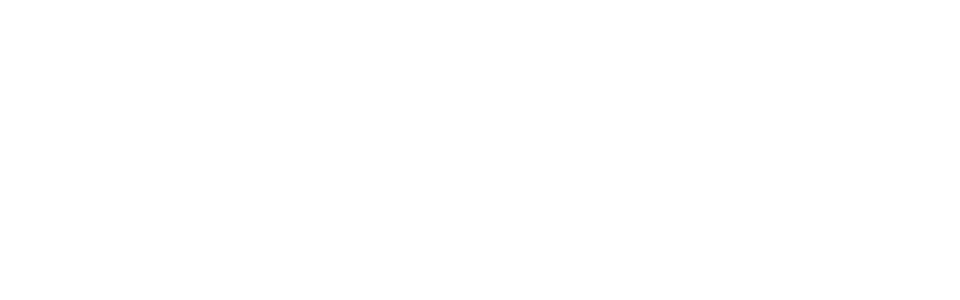
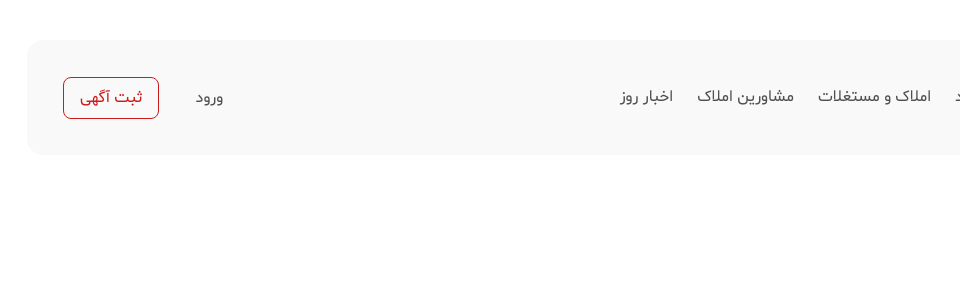
Before and after one commit to rezaian-dev/saghfinoo, a React (Vite) app: page /realestates in a window 1280 px wide. Before the commit this address had no page. Shown: the top 300 px of the page, without its empty margins (320-1280 px from the left). Built offline with nearby package versions, Linux system fonts and the light colour scheme.

Commit message:
Added header realestates page

```diff
--- a/src/layouts/Header/Header.jsx
+++ b/src/layouts/Header/Header.jsx
@@ -42,7 +42,7 @@
       <div
         className={clsx("menu-desktop", {
           "md:bg-gray-2": (pathname !== "/" || pathname !== "/home-pro-user"), // Apply background color if on rent page
-        })}
+        "bg-gray-2": pathname ==="/realestates" })}
       >
         {/* Navigation container with desktop layout */}
         <div className="child:md:flex child:hidden">
--- /dev/null
+++ b/src/pages/Realestates/Realestates.jsx
@@ -0,0 +1,14 @@
+import React from "react";
+import Header from "../../layouts/Header/Header";
+
+export default function Realestates() {
+  return (
+    <>
+      <header className="realestates__header">
+        <div className="container">
+          <Header />
+        </div>
+      </header>
+    </>
+  );
+}
--- a/src/routes/routes.jsx
+++ b/src/routes/routes.jsx
@@ -6,6 +6,7 @@
 const HomeProUser = lazy(() => import("../pages/Landing/HomeProUser/HomeProUser"));
 const RentPage = lazy(() => import("../pages/Rent/RentPage/RentPage"));
 const HomeDetails = lazy(() => import("../pages/Rent/HomeDetails/HomeDetails"));
+const Realestates = lazy(() => import("../pages/Realestates/Realestates"));
 
 
 const routes = [
@@ -13,6 +14,7 @@
   { path: "/home-pro-user", element: <HomeProUser /> },
   { path: "/rent", element: <RentPage /> },
   { path: "/home-details", element: <HomeDetails /> },
+  { path: "/realestates", element: <Realestates /> },
 ];
 
 export default routes;
--- a/src/styles/index.css
+++ b/src/styles/index.css
@@ -2880,5 +2880,8 @@
 .property-overview__report-id {
   @apply text-xs sm:text-[14px] md:text-base text-gray-11;
 }
-
-}
+.realestates__header{
+  @apply md:pt-10;
+}
+
+}
```
